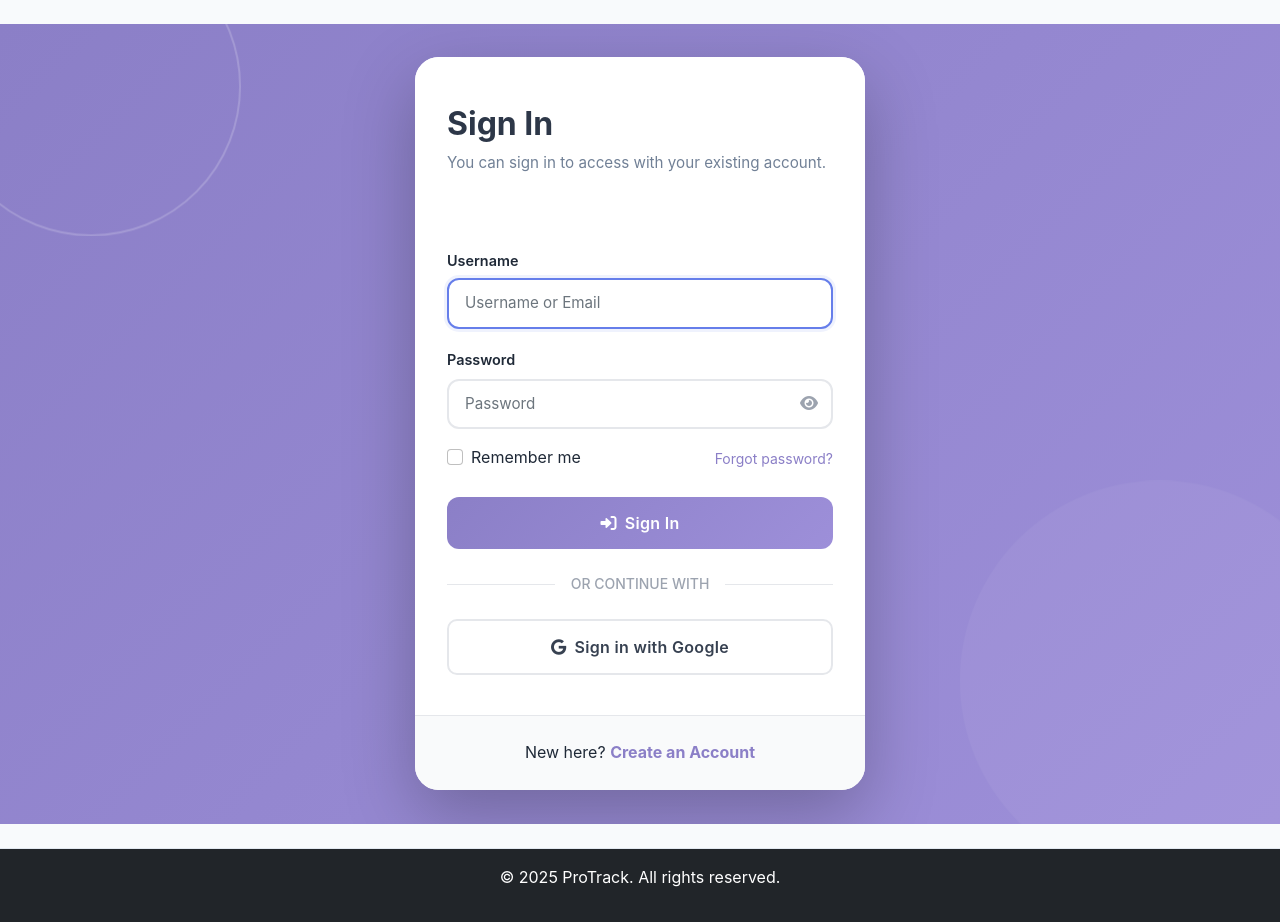
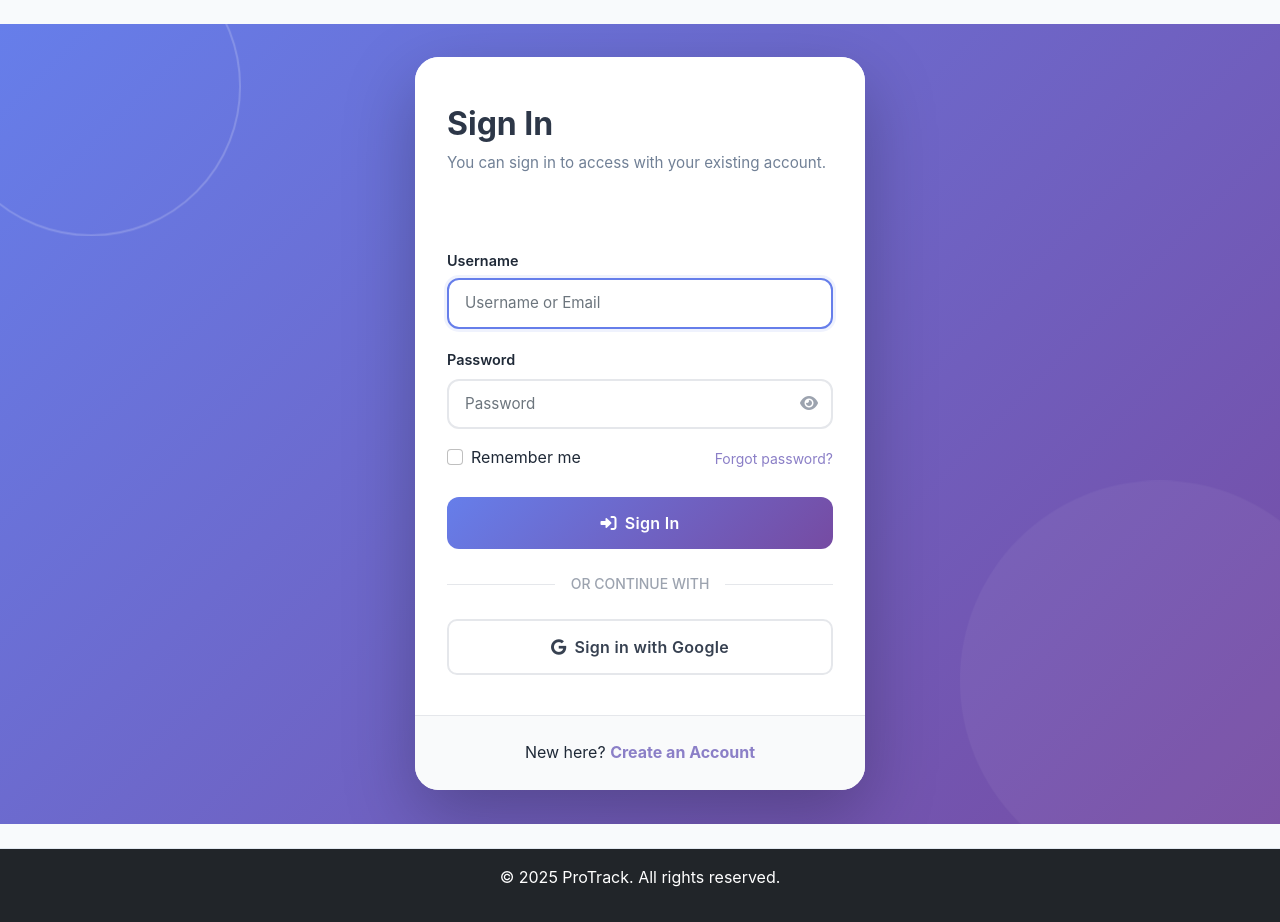
Before and after one commit to trixieann30/ProTrack, a Django app: page /user/login/ in a window 1280 px wide. Shown: the part 68-990 px from the top of the page. Run offline with Django 5.2, Linux system fonts and the light colour scheme; some libraries are stand-ins or nearby versions.

Commit message:
Fix login and registration page

```diff
--- a/templates/accounts/login.html
+++ b/templates/accounts/login.html
@@ -10,7 +10,7 @@
     min-height: 100vh;
     display: flex;
     align-items: center;
-    background: linear-gradient(135deg, #8B7FC7 0%, #9D8FD9 100%);
+    background: linear-gradient(135deg, #667eea 0%, #764ba2 100%);
     padding: 2rem 0;
     position: relative;
     overflow: hidden;
@@ -94,7 +94,7 @@
 }
 
 .btn-primary-custom {
-    background: linear-gradient(135deg, #8B7FC7 0%, #9D8FD9 100%);
+    background: linear-gradient(135deg, #667eea 0%, #764ba2 100%);
     border: none;
     border-radius: 12px;
     padding: 0.875rem;
--- a/templates/accounts/register.html
+++ b/templates/accounts/register.html
@@ -7,7 +7,7 @@
 {% block extra_css %}
 <style>
 .auth-container {
-    min-height: 100vh;
+    min-height: 120vh;
     display: flex;
     align-items: center;
     background: linear-gradient(135deg, #667eea 0%, #764ba2 100%);
```
